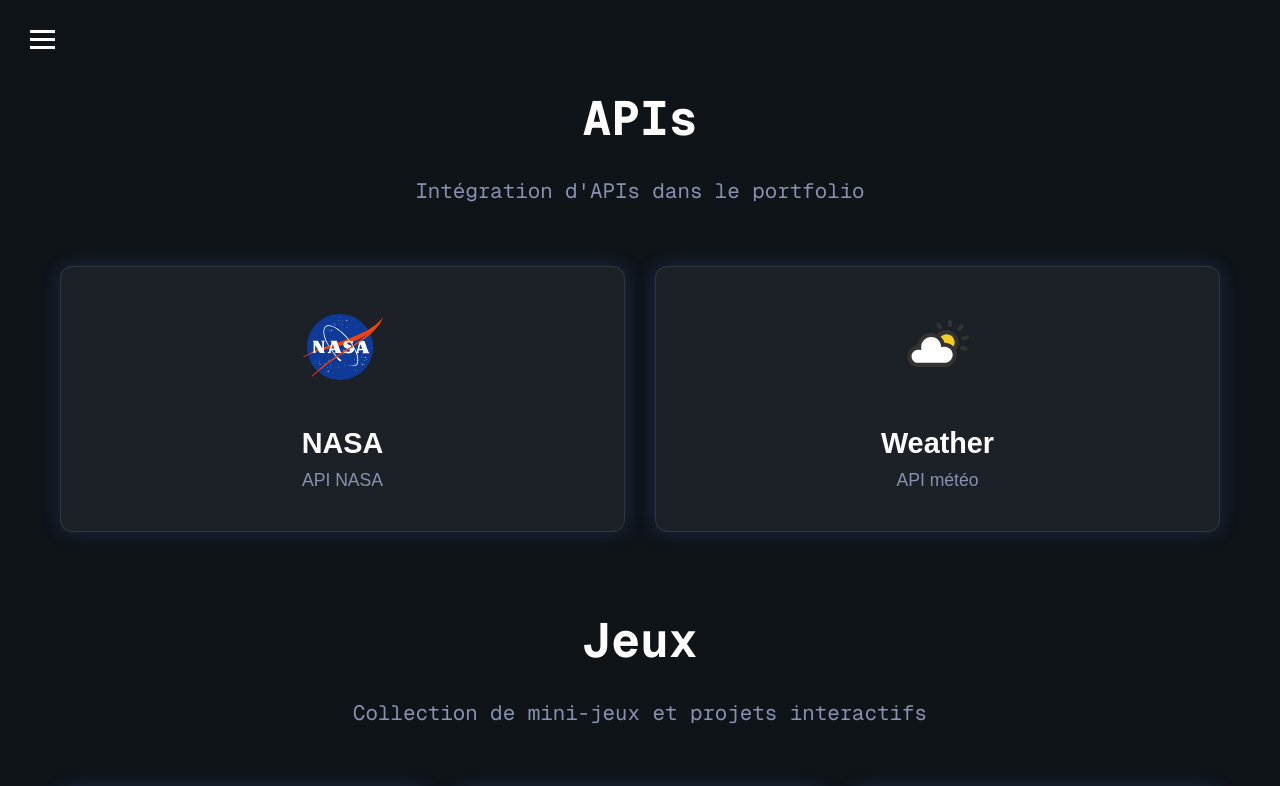
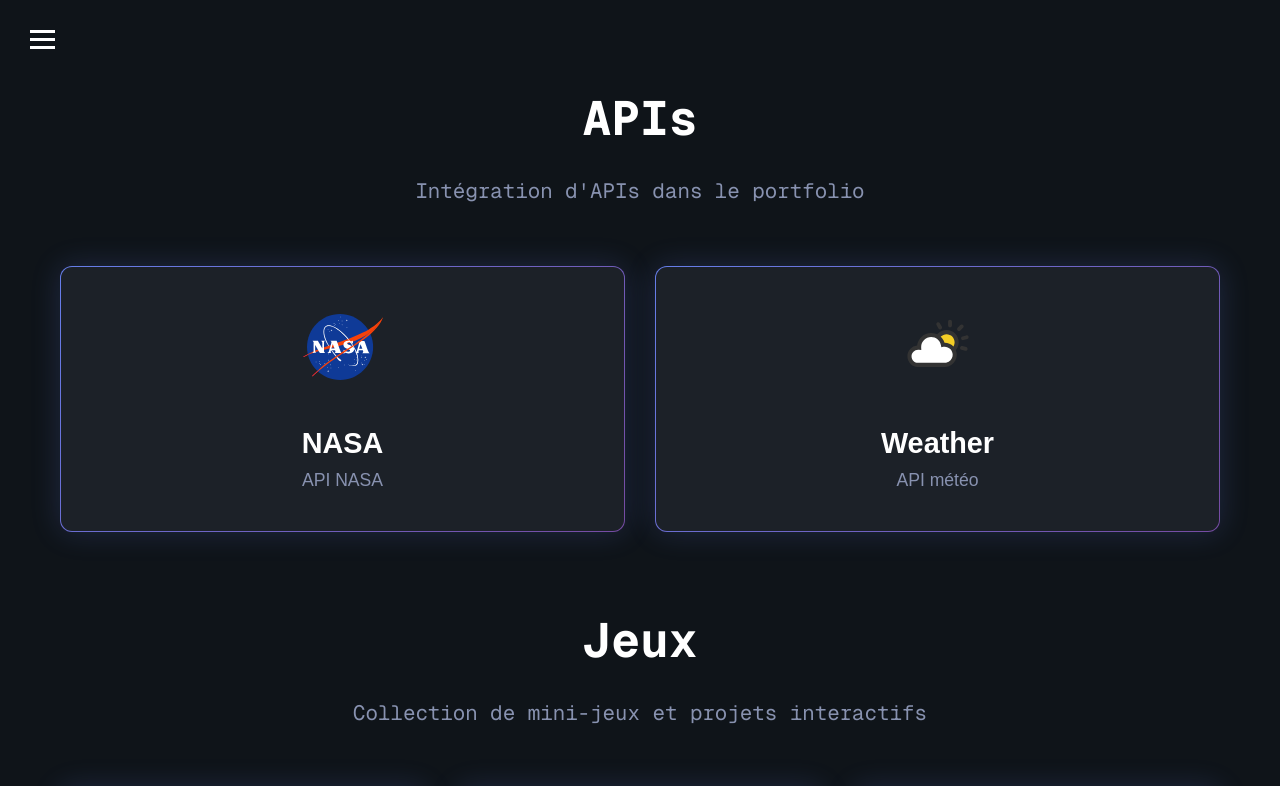
Before and after one commit to sevketbasak/Portfolio, a React (Vite) app: page /sandbox in a window 1280 px wide. Shown: the top 786 px of the page. Built offline with nearby package versions, Linux system fonts and the light colour scheme.

Commit message:
Made sandbox buttons styles match homepage cards' ones

```diff
--- a/src/pages/Sandbox.jsx
+++ b/src/pages/Sandbox.jsx
@@ -70,17 +70,13 @@ function Sandbox() {
             onClick={() => handleApiClick(api)}
             onMouseEnter={(e) => {
               e.currentTarget.style.transform = "translateY(-10px)";
-              e.currentTarget.style.backgroundImage =
-                "linear-gradient(#1c2128, #1c2128), linear-gradient(135deg, #667eea, #764ba2)";
               e.currentTarget.style.boxShadow =
-                "0 0 40px rgba(102, 126, 234, 0.4)";
+                "0 0 40px rgba(102, 126, 234, 0.2)";
             }}
             onMouseLeave={(e) => {
               e.currentTarget.style.transform = "translateY(0)";
-              e.currentTarget.style.backgroundImage =
-                "linear-gradient(#1c2128, #1c2128), linear-gradient(135deg, rgba(102, 126, 234, 0.3), rgba(118, 75, 162, 0.3))";
               e.currentTarget.style.boxShadow =
-                "0 0 20px rgba(102, 126, 234, 0.2)";
+                "0 0 30px rgba(102, 126, 234, 0.2)";
             }}
           >
             <div style={styles.gameIcon}>
@@ -104,17 +100,13 @@ function Sandbox() {
             onClick={() => handleGameClick(game.title)}
             onMouseEnter={(e) => {
               e.currentTarget.style.transform = "translateY(-10px)";
-              e.currentTarget.style.backgroundImage =
-                "linear-gradient(#1c2128, #1c2128), linear-gradient(135deg, #667eea, #764ba2)";
               e.currentTarget.style.boxShadow =
-                "0 0 40px rgba(102, 126, 234, 0.4)";
+                "0 0 40px rgba(102, 126, 234, 0.2)";
             }}
             onMouseLeave={(e) => {
               e.currentTarget.style.transform = "translateY(0)";
-              e.currentTarget.style.backgroundImage =
-                "linear-gradient(#1c2128, #1c2128), linear-gradient(135deg, rgba(102, 126, 234, 0.3), rgba(118, 75, 162, 0.3))";
               e.currentTarget.style.boxShadow =
-                "0 0 20px rgba(102, 126, 234, 0.2)";
+                "0 0 30px rgba(102, 126, 234, 0.2)";
             }}
           >
             <div style={styles.gameIcon}>
@@ -166,16 +158,16 @@ const styles = {
     color: "white",
     padding: "40px 30px",
     borderRadius: "12px",
-    border: "1px solid #30363d",
+    border: "1px solid transparent",
     marginBottom: "40px",
     cursor: "pointer",
     transition: "all 0.3s ease",
     textAlign: "center",
     backgroundImage:
-      "linear-gradient(#1c2128, #1c2128), linear-gradient(135deg, rgba(102, 126, 234, 0.3), rgba(118, 75, 162, 0.3))",
+      "linear-gradient(#1c2128, #1c2128), linear-gradient(135deg, #667eea, #764ba2)",
     backgroundOrigin: "border-box",
     backgroundClip: "padding-box, border-box",
-    boxShadow: "0 0 20px rgba(102, 126, 234, 0.2)",
+    boxShadow: "0 0 30px rgba(102, 126, 234, 0.2)",
   },
   gameIcon: {
     fontSize: "3rem",
```
